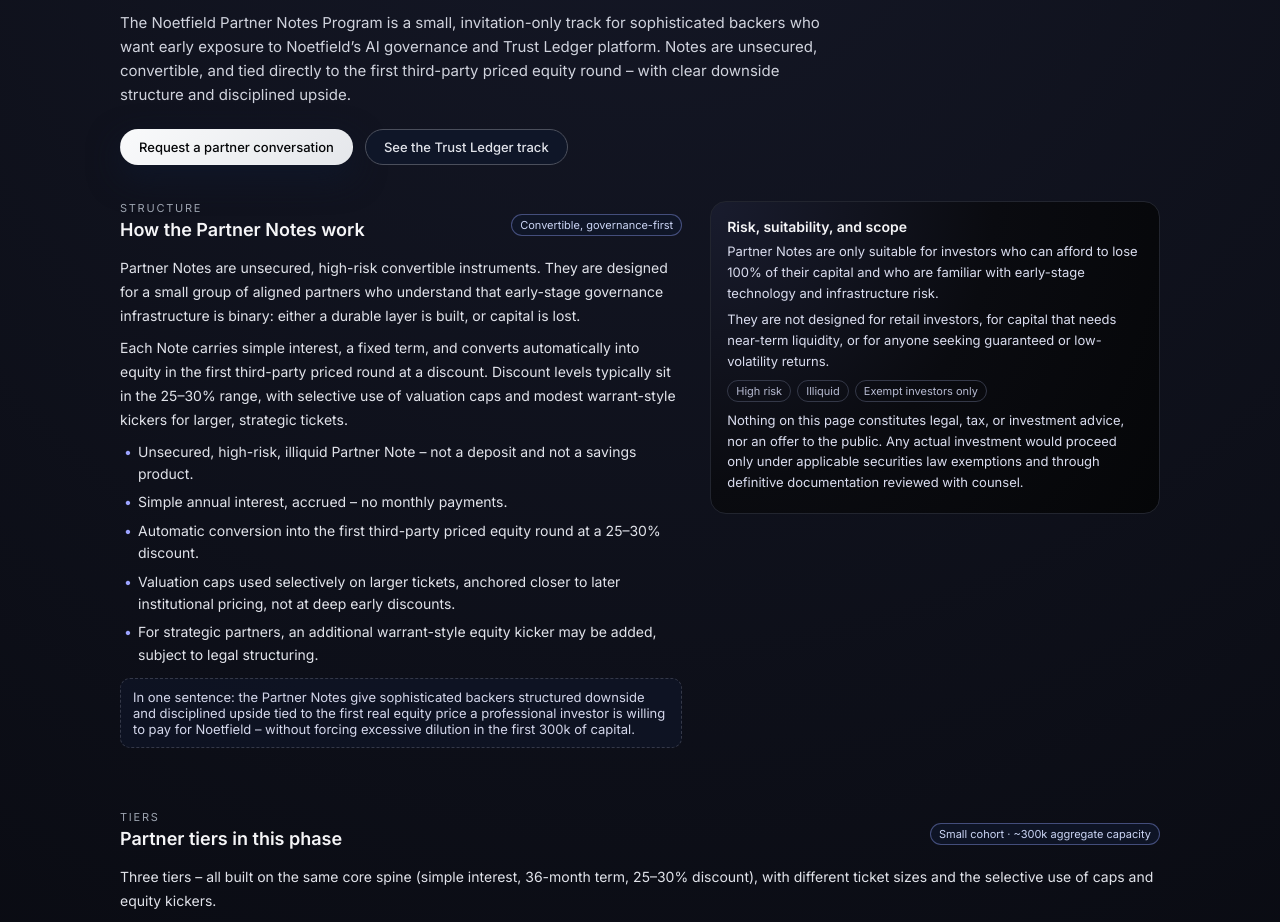
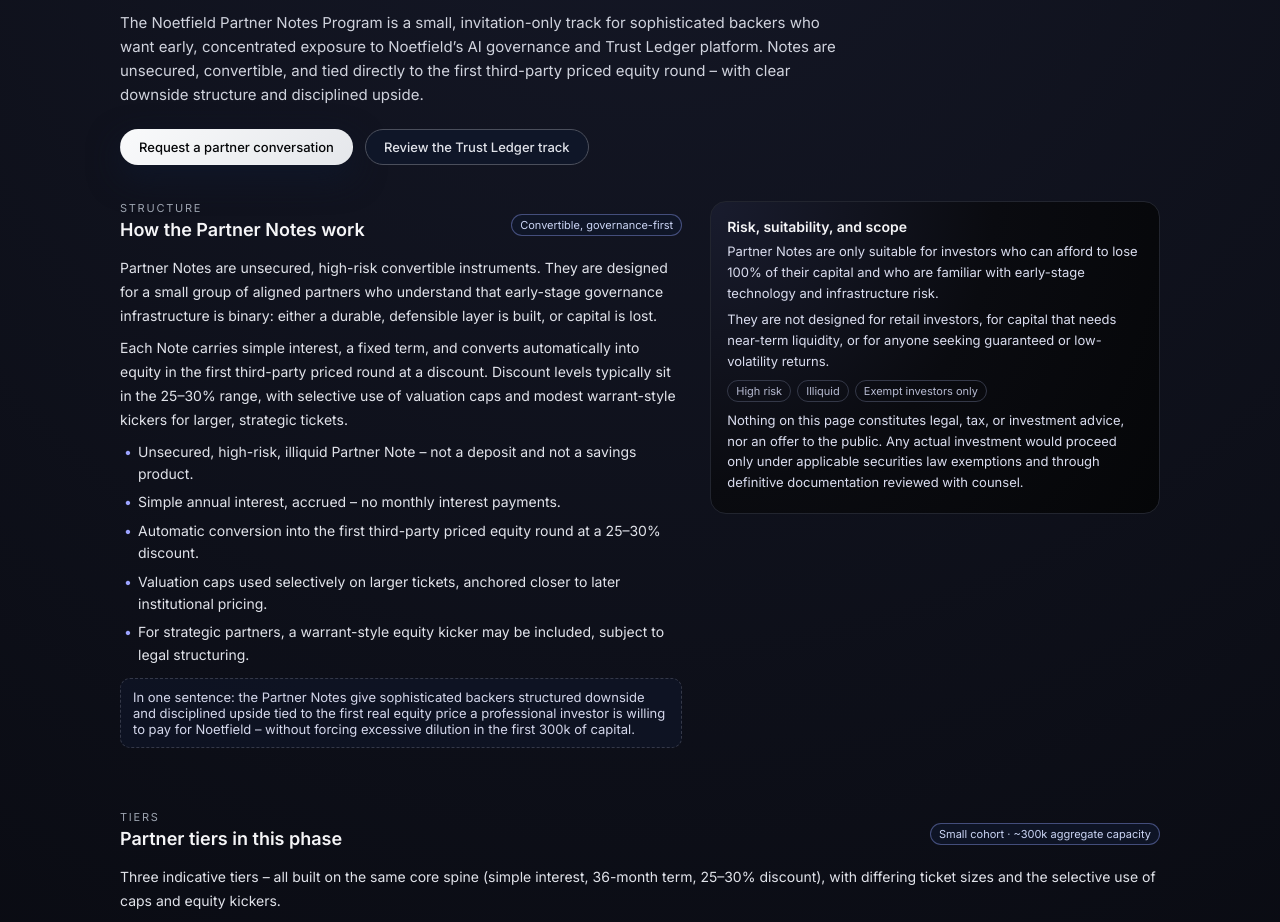
Before and after one commit to kazemnezhadsina144-dot/Noetfield, a plain HTML site: page partners/notes/index.html in a window 1280 px wide. Shown: the part 244-1166 px from the top of the page. Drawn offline with Linux system fonts and the light colour scheme.

Commit message:
Update index.html

```diff
--- a/partners/notes/index.html
+++ b/partners/notes/index.html
@@ -6,7 +6,7 @@
   <meta name="viewport" content="width=device-width, initial-scale=1" />
   <meta
     name="description"
-    content="A structured, invitation-only Partner Notes program for a small group of aligned, sophisticated backers who want early exposure to Noetfield’s AI governance and Trust Ledger platform."
+    content="An invitation-only Partner Notes program for a small group of aligned, sophisticated backers who want early, high-risk exposure to Noetfield’s AI governance and Trust Ledger platform."
   />
   <meta name="robots" content="index,follow" />
   <meta name="author" content="Noetfield Systems Inc." />
@@ -35,12 +35,13 @@
   />
   <meta name="twitter:image" content="https://www.noetfield.com/noetfield-og.png" />
 
+  <!-- Article schema -->
   <script type="application/ld+json">
   {
     "@context": "https://schema.org",
     "@type": "Article",
     "headline": "Noetfield Partner Notes Program",
-    "description": "A structured Partner Notes program for a small group of aligned, sophisticated backers who want early exposure to Noetfield’s AI governance and Trust Ledger platform.",
+    "description": "A structured Partner Notes program for a small group of aligned, sophisticated backers who want early, high-risk exposure to Noetfield’s AI governance and Trust Ledger platform.",
     "author": {
       "@type": "Organization",
       "name": "Noetfield Systems Inc."
@@ -61,6 +62,7 @@
   }
   </script>
 
+  <!-- FAQ schema -->
   <script type="application/ld+json">
   {
     "@context": "https://schema.org",
@@ -71,7 +73,7 @@
         "name": "What is the Noetfield Partner Notes Program?",
         "acceptedAnswer": {
           "@type": "Answer",
-          "text": "The Partner Notes Program is a small, invitation-only pool of unsecured convertible notes for sophisticated backers who want early exposure to Noetfield’s AI governance and Trust Ledger platform. The notes carry simple interest and convert into equity at a 25–30% discount, with selective use of valuation caps and warrant-style kickers for larger strategic tickets."
+          "text": "The Partner Notes Program is a small, invitation-only pool of unsecured, high-risk convertible notes for sophisticated backers who want early exposure to Noetfield’s AI governance and Trust Ledger platform. The notes carry simple interest and convert into equity at a 25–30% discount, with selective use of valuation caps and warrant-style kickers for larger, strategic tickets."
         }
       },
       {
@@ -95,7 +97,7 @@
         "name": "What are the main economic terms of the Partner Notes?",
         "acceptedAnswer": {
           "@type": "Answer",
-          "text": "Each Partner Note is an unsecured, high-risk, convertible instrument with a typical term of 36 months, simple annual interest, and a 25–30% discount into the first third-party priced equity round. For certain larger, strategic tickets, a valuation cap anchored around a higher pre-money range and a small warrant-style equity kicker may apply, all subject to final documentation."
+          "text": "Each Partner Note is an unsecured, high-risk, convertible instrument with a typical term of 36 months, simple annual interest, and a 25–30% discount into the first third-party priced equity round. For certain larger, strategic tickets, a valuation cap anchored around a higher pre-money range and a modest warrant-style equity kicker may apply, all subject to final documentation."
         }
       },
       {
@@ -692,6 +694,7 @@
     </header>
 
     <main>
+      <!-- Hero -->
       <section class="hero">
         <div class="pill">
           <span class="pill-dot"></span>
@@ -702,20 +705,22 @@
           Structured, <span>high-risk early exposure</span> for aligned partners – not retail investors.
         </h1>
         <p class="hero-subtitle">
-          The Noetfield Partner Notes Program is a small, invitation-only track for sophisticated backers who want early
-          exposure to Noetfield’s AI governance and Trust Ledger platform. Notes are unsecured, convertible, and tied
-          directly to the first third-party priced equity round – with clear downside structure and disciplined upside.
+          The Noetfield Partner Notes Program is a small, invitation-only track for sophisticated backers who want early,
+          concentrated exposure to Noetfield’s AI governance and Trust Ledger platform. Notes are unsecured, convertible,
+          and tied directly to the first third-party priced equity round – with clear downside structure and disciplined
+          upside.
         </p>
         <div class="hero-cta-row">
           <a href="#request-partner" class="btn-primary">
             Request a partner conversation
           </a>
           <a href="/trust-ledger/" class="btn-ghost">
-            See the Trust Ledger track
+            Review the Trust Ledger track
           </a>
         </div>
       </section>
 
+      <!-- Structure -->
       <section class="layout-grid">
         <div class="section">
           <div class="section-title-row">
@@ -727,8 +732,8 @@
           </div>
           <p>
             Partner Notes are unsecured, high-risk convertible instruments. They are designed for a small group of
-            aligned partners who understand that early-stage governance infrastructure is binary: either a durable layer
-            is built, or capital is lost.
+            aligned partners who understand that early-stage governance infrastructure is binary: either a durable,
+            defensible layer is built, or capital is lost.
           </p>
           <p>
             Each Note carries simple interest, a fixed term, and converts automatically into equity in the first
@@ -737,10 +742,10 @@
           </p>
           <ul>
             <li>Unsecured, high-risk, illiquid Partner Note – not a deposit and not a savings product.</li>
-            <li>Simple annual interest, accrued – no monthly payments.</li>
+            <li>Simple annual interest, accrued – no monthly interest payments.</li>
             <li>Automatic conversion into the first third-party priced equity round at a 25–30% discount.</li>
-            <li>Valuation caps used selectively on larger tickets, anchored closer to later institutional pricing, not at deep early discounts.</li>
-            <li>For strategic partners, an additional warrant-style equity kicker may be added, subject to legal structuring.</li>
+            <li>Valuation caps used selectively on larger tickets, anchored closer to later institutional pricing.</li>
+            <li>For strategic partners, a warrant-style equity kicker may be included, subject to legal structuring.</li>
           </ul>
           <div class="one-sentence">
             In one sentence: the Partner Notes give sophisticated backers structured downside and disciplined upside tied
@@ -772,6 +777,7 @@
         </aside>
       </section>
 
+      <!-- Tiers -->
       <section class="section">
         <div class="section-title-row">
           <div>
@@ -781,8 +787,8 @@
           <div class="chip">Small cohort · ~300k aggregate capacity</div>
         </div>
         <p class="section-subtitle">
-          Three tiers – all built on the same core spine (simple interest, 36-month term, 25–30% discount), with different ticket
-          sizes and the selective use of caps and equity kickers.
+          Three indicative tiers – all built on the same core spine (simple interest, 36-month term, 25–30% discount),
+          with differing ticket sizes and the selective use of caps and equity kickers.
         </p>
 
         <div class="pricing-grid">
@@ -848,6 +854,7 @@
         </p>
       </section>
 
+      <!-- Mechanics -->
       <section class="section">
         <div class="section-title-row">
           <div>
@@ -893,6 +900,7 @@
         </div>
       </section>
 
+      <!-- Request -->
       <section class="section" id="request-partner">
         <div class="section-title-row">
           <div>
@@ -974,6 +982,7 @@
         </form>
       </section>
 
+      <!-- FAQ -->
       <section class="section">
         <div class="section-title-row">
           <div>
```
